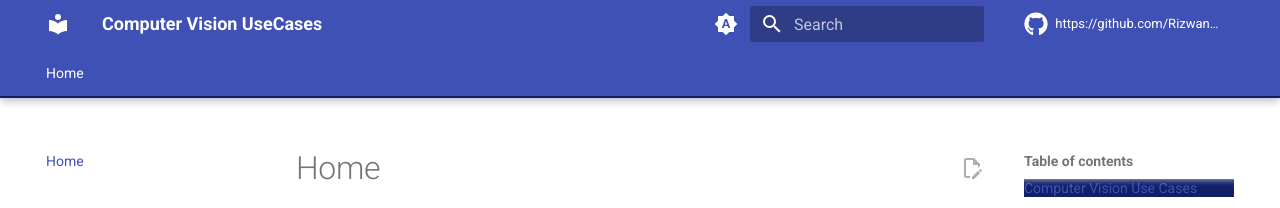
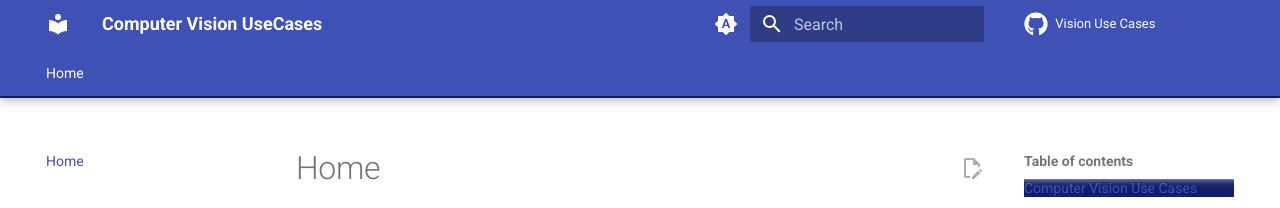
Before and after one commit to RizwanMunawar/visionusecases, an MkDocs documentation site: the page built from docs/index.md, in a window 1280 px wide. Shown: the top 208 px of the page. Built offline with MkDocs 1.6.1 and Material for MkDocs 9.7.7, drawn with Linux system fonts in a browser that asks for light colours; comment, search, counter and statistics services are not loaded.

Commit message:
Update mkdocs.yml

```diff
--- a/mkdocs.yml
+++ b/mkdocs.yml
@@ -9,9 +9,9 @@
 site_description: Explore computer vision use cases and projects across various industries, including retail, transportation, medical imaging, manufacturing, agriculture, wildlife, and more, leveraging state-of-the-art models for object detection, image segmentation, object tracking, pose estimation, and beyond.
 site_url: https://rizwanmunawar.github.io/visionusecases/
 site_author: Muhammad Rizwan Munawar
-repo_url: https://github.com/ultralytics/ultralytics
+repo_url: https://github.com/RizwanMunawar/visionusecases
 edit_uri: https://github.com/ultralytics/ultralytics/tree/main/docs/en/
-repo_name: https://github.com/RizwanMunawar/visionusecases
+repo_name: Vision Use Cases
 remote_name: https://github.com/RizwanMunawar/visionusecases/docs
 docs_dir: "docs/" # where to find the markdown files
 site_dir: "site/" # where to publish to
@@ -101,6 +101,5 @@
       emoji_generator: !!python/name:material.extensions.emoji.to_svg
   - pymdownx.tabbed:
       alternate_style: true
-
 nav:
   - Home: index.md
```
